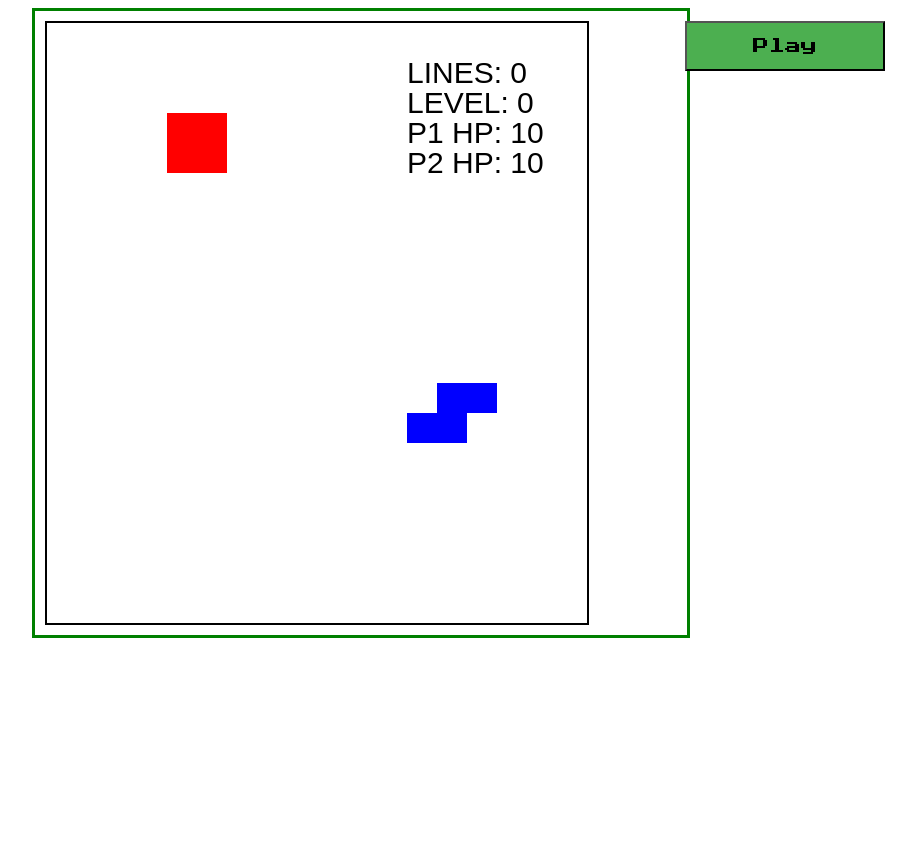
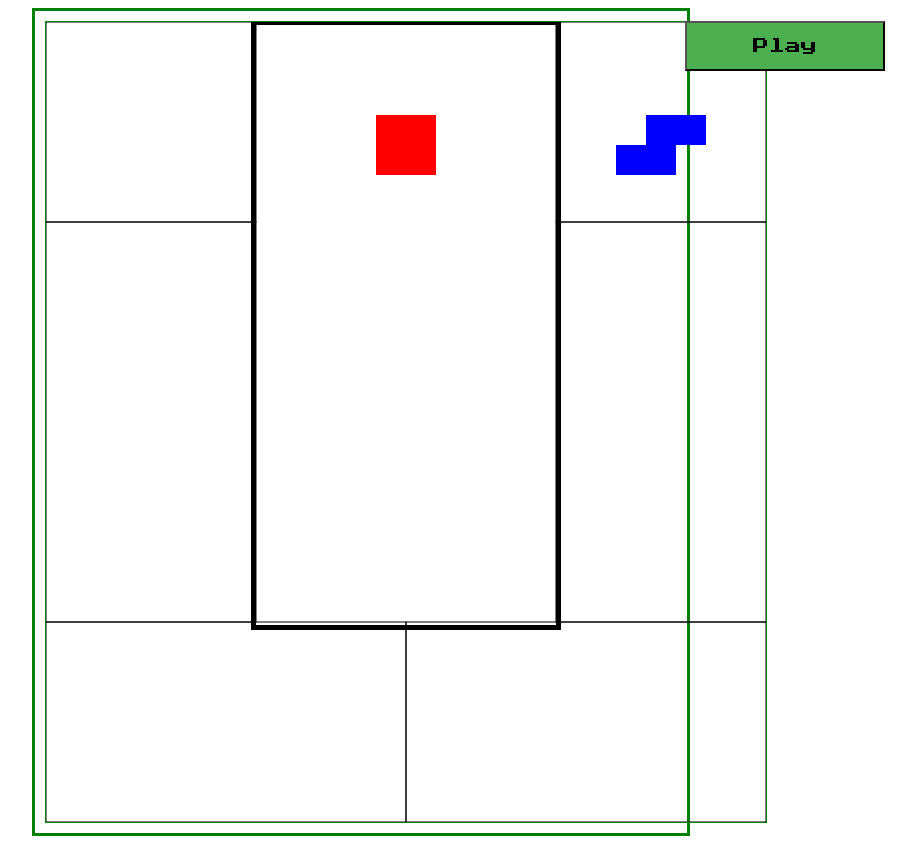
Before and after one commit to soshi-matsuo/tetrominoCamp, a plain HTML site: page index.html in a window 1280 px wide. Both pictures are taken after a click on the button "Play". Shown: the whole page, without its empty margins (279-1195 px from the left). Before the commit the page ends 800 px from the top, so only its background shows below. Drawn offline with Linux system fonts and the light colour scheme.

Commit message:
organize canvas

```diff
--- a/css/style.css
+++ b/css/style.css
@@ -14,7 +14,7 @@
 }
 
 .game-board {
-    border: solid 2px;
+    border: solid 1px green;
 }
 
 .play-button {
--- a/js/accountForMatch.js
+++ b/js/accountForMatch.js
@@ -71,12 +71,7 @@ class AccountForMatch {
     }
 
     applyDamage(clearedRows) {
-        let damage = 0;
-        clearedRows.forEach(row => {
-            row.forEach(cell => {
-                if (cell === this.currentTurn) damage++;
-            });
-        });
+        const damage = clearedRows.length;
 
         if (this.currentTurn === TURN.PLAYER1) {
             this.minusPlayer2HP(damage);
@@ -96,13 +91,16 @@ class AccountForMatch {
     }
 
     draw(ctx) {
-        ctx.font = '1px Arial';
-        ctx.fillStyle = 'black';
-        ctx.fillText(`LINES: ${this.lines}`, 12, 2);
-        ctx.fillText(`LEVEL: ${this.level}`, 12, 3);
-        // player1 data
-        ctx.fillText(`P1 HP: ${this.player1HP}`, 12, 4);
-        // player2 data
-        ctx.fillText(`P2 HP: ${this.player2HP}`, 12, 5);
+        ctx.lineWidth = 1;
+        // secure turn area
+        ctx.strokeRect(0, 0, ACCOUNT_SCREEN_WIDTH, KEY_MAP_HEIGHT);
+        // secure next area
+        ctx.strokeRect(ACCOUNT_SCREEN_WIDTH + BOARD_SCREEN_WIDTH, 0, ACCOUNT_SCREEN_WIDTH, KEY_MAP_HEIGHT);
+        // secure HP and avator area
+        ctx.strokeRect(0, KEY_MAP_HEIGHT, ACCOUNT_SCREEN_WIDTH, BOARD_SCREEN_HEIGHT - KEY_MAP_HEIGHT);
+        ctx.strokeRect(ACCOUNT_SCREEN_WIDTH + BOARD_SCREEN_WIDTH, KEY_MAP_HEIGHT, ACCOUNT_SCREEN_WIDTH, BOARD_SCREEN_HEIGHT - KEY_MAP_HEIGHT);
+        // secure keyMap area
+        ctx.strokeRect(0, BOARD_SCREEN_HEIGHT, KEY_MAP_WIDTH, KEY_MAP_HEIGHT);
+        ctx.strokeRect(KEY_MAP_WIDTH, BOARD_SCREEN_HEIGHT, KEY_MAP_WIDTH, KEY_MAP_HEIGHT);
     }
 }
--- a/js/board.js
+++ b/js/board.js
@@ -26,10 +26,15 @@ class Board {
         this.next.setNextPiecePosition();
     }
 
-    draw() {
-        this.piece.draw();
-        this.next.draw();
-        this.drawBoard();
+    draw(offsetX, offsetY) {
+        // draw border
+        const lineWidthVal = 5;
+        this.ctx.lineWidth = lineWidthVal;
+        this.ctx.strokeRect(offsetX - (lineWidthVal / 2), offsetY - (lineWidthVal / 2), BOARD_SCREEN_WIDTH + lineWidthVal, BOARD_SCREEN_HEIGHT + lineWidthVal);
+        // draw piece and board
+        this.piece.draw(offsetX, offsetY);
+        this.next.draw(offsetX, offsetY);
+        this.drawBoard(offsetX, offsetY);
     }
 
     movePiece(horizontal, vertical) {
@@ -96,12 +101,12 @@ class Board {
         this.updateByClearedLines(rows);
     }
 
-    drawBoard() {
+    drawBoard(offsetX, offsetY) {
         this.grid.forEach((row, y) => {
             row.forEach((value, x) => {
                 if (value > 0) {
                     this.ctx.fillStyle = COLORS[value];
-                    this.ctx.fillRect(x, y, 1, 1);
+                    this.ctx.fillRect(offsetX + x * BLOCK_SIZE, offsetY + y * BLOCK_SIZE, BLOCK_SIZE, BLOCK_SIZE);
                 }
             });
         });
--- a/js/constants.js
+++ b/js/constants.js
@@ -7,10 +7,14 @@ const MAX_HP = 10;
 
 const BOARD_SCREEN_WIDTH = COLS * BLOCK_SIZE;
 const BOARD_SCREEN_HEIGHT = ROWS * BLOCK_SIZE;
-const ACCOUNT_SCREEN_WIDTH = 4 * BLOCK_SIZE;
-const ACCOUNT_SCREEN_HEIGHT = BOARD_SCREEN_HEIGHT;
+const ACCOUNT_SCREEN_WIDTH = 7 * BLOCK_SIZE;
+const KEY_MAP_HEIGHT = 200;
 const SCREEN_WIDTH = BOARD_SCREEN_WIDTH + ACCOUNT_SCREEN_WIDTH * 2;
-const SCREEN_HEIGHT = BOARD_SCREEN_HEIGHT;
+const SCREEN_HEIGHT = BOARD_SCREEN_HEIGHT + KEY_MAP_HEIGHT;
+const KEY_MAP_WIDTH = SCREEN_WIDTH / 2;
+
+const OFFSET_X = ACCOUNT_SCREEN_WIDTH;
+const OFFSET_Y = 3;
 
 const GAME_STATES = {
     READY: 0,
--- a/js/main.js
+++ b/js/main.js
@@ -115,8 +115,6 @@ class GameMaster {
         // calculate size of canvas from constants.
         this.ctx.canvas.width = SCREEN_WIDTH;
         this.ctx.canvas.height = SCREEN_HEIGHT;
-        // scale blocks
-        this.ctx.scale(BLOCK_SIZE, BLOCK_SIZE);
     }
 
     start() {
@@ -180,14 +178,14 @@ class GameMaster {
             case GAME_STATES.READY:
                 break;
             case GAME_STATES.PLAYING:
-                this.board.draw();
+                this.board.draw(OFFSET_X, OFFSET_Y);
                 break;
             case GAME_STATES.PAUSE:
-                this.board.draw();
+                this.board.draw(OFFSET_X, OFFSET_Y);
                 this.drawPause(this.ctx);
                 break;
             case GAME_STATES.GAMEOVER:
-                this.board.draw();
+                this.board.draw(OFFSET_X, OFFSET_Y);
                 this.drawGameOver(this.ctx);
                 break;
             default:
--- a/js/piece.js
+++ b/js/piece.js
@@ -17,7 +17,7 @@ class Piece {
         this.y = 0;
     }
 
-    draw() {
+    draw(offsetX, offsetY) {
         this.ctx.fillStyle = this.color;
         this.shape.forEach((row, y) => {
             row.forEach((value, x) => {
@@ -25,7 +25,7 @@ class Piece {
                 // x, y(args of callback) gives the position of the cell in the shape
                 // this.x + x is then the position of the cell on the board
                 if (value > 0) {
-                    this.ctx.fillRect(this.x + x, this.y + y, 1, 1);
+                    this.ctx.fillRect(offsetX + (this.x + x) * BLOCK_SIZE, offsetY + (this.y + y) * BLOCK_SIZE, BLOCK_SIZE, BLOCK_SIZE);
                 }
             });
         });
@@ -45,7 +45,7 @@ class Piece {
 
     setNextPiecePosition() {
         this.x = 12;
-        this.y = 12;
+        this.y = 3;
     }
 
     randomizeTetrominoTypes(noOfTypes, colorId) {
```
Also changed, not shown: 1 other file.
